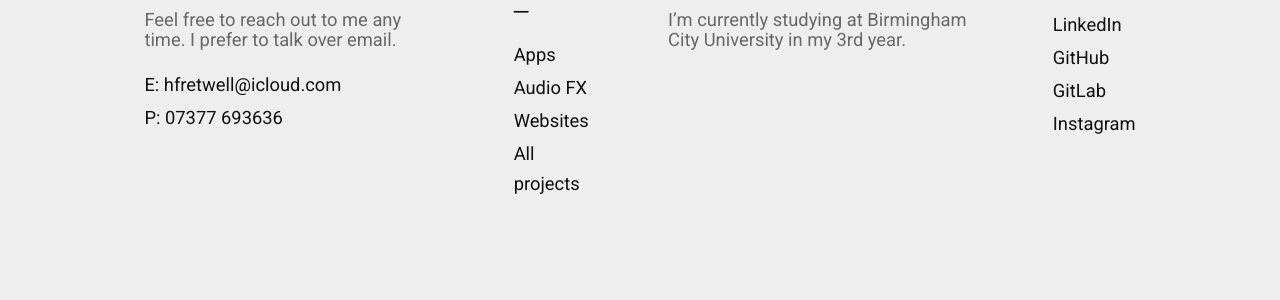
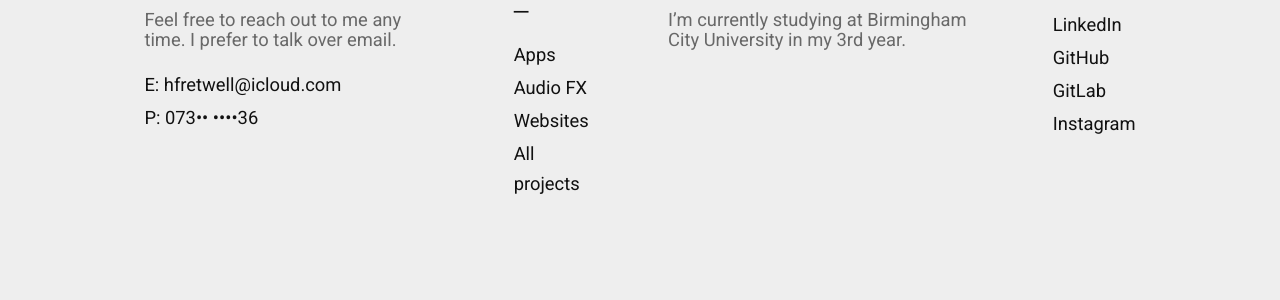
Before and after one commit to harveyf2801/portfolio, a Jekyll site: the page built from index.html, in a window 1280 px wide and 1252 px high. Shown: the part 825-1125 px from the top of the window. Built offline with Jekyll 4.4.1, drawn with Linux system fonts in a browser that asks for light colours.

Commit message:
Update footer.html hide phone number and update email

```diff
--- a/_includes/footer.html
+++ b/_includes/footer.html
@@ -5,8 +5,8 @@
                     <h4>Contact <br>information —</h4>
                     <p>Feel free to reach out to me any time. I prefer to talk over email.</p>
                     <ul class="links" role="list" aria-label="contact links">
-                        <li><span class="text-light">E: </span><a href="mailto:hfretwell@icloud.com?subject=Contact from portfolio website&body=Hi Harvey,&nbsp I love your website!&nbsp">hfretwell@icloud.com</a></li>
-                        <li><span class="text-light">P: </span><a href="tel:+447377693636;">07377 693636</a></li>
+                        <li><span class="text-light">E: </span><a href="mailto:hgfretwell@gmail.com?subject=Contact from portfolio website&body=Hi Harvey,&nbsp I love your website!&nbsp">hfretwell@icloud.com</a></li>
+                        <li><span class="text-light">P: </span><a href="tel:+447377693636;">073•• ••••36</a></li>
                     </ul>
                 </div>
 
```
